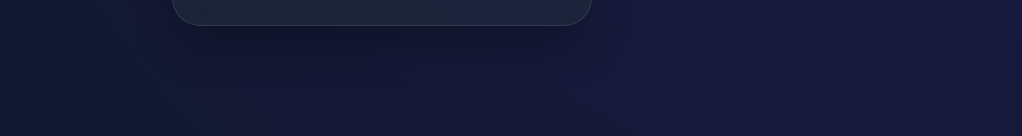
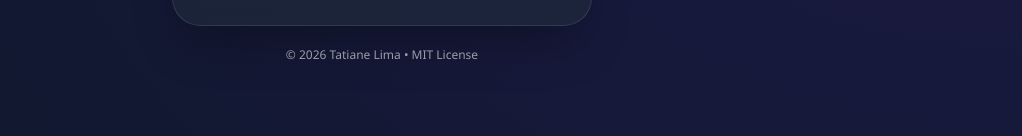
Before and after one commit to Tattianerl/qrcode-generator, a website: page frontend/index.html in a window 1280 px wide. Shown: the part 608-744 px from the top of the page, without its empty margins (258-1280 px from the left). Drawn offline with Linux system fonts and the light colour scheme.

Commit message:
feat: adiciona footer com copyright e licença MIT

```diff
--- a/frontend/index.html
+++ b/frontend/index.html
@@ -62,7 +62,9 @@
   </section>
 
 </main>
-
+<footer style="margin-top:20px; font-size:12px; opacity:0.6;">
+  © 2026 Tatiane Lima • MIT License
+</footer>
 <script src="script.js"></script>
 </body>
 </html>
```
